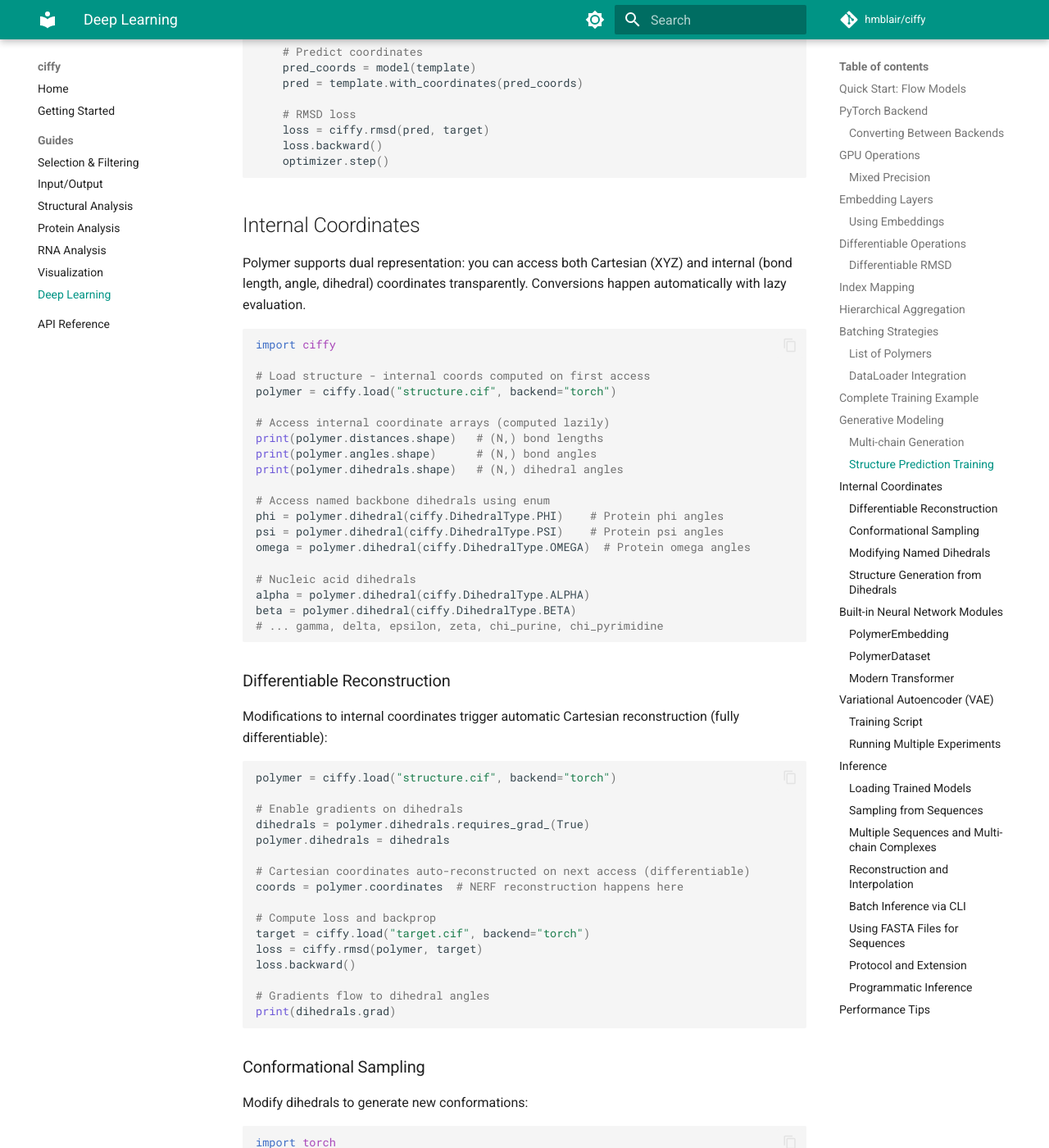
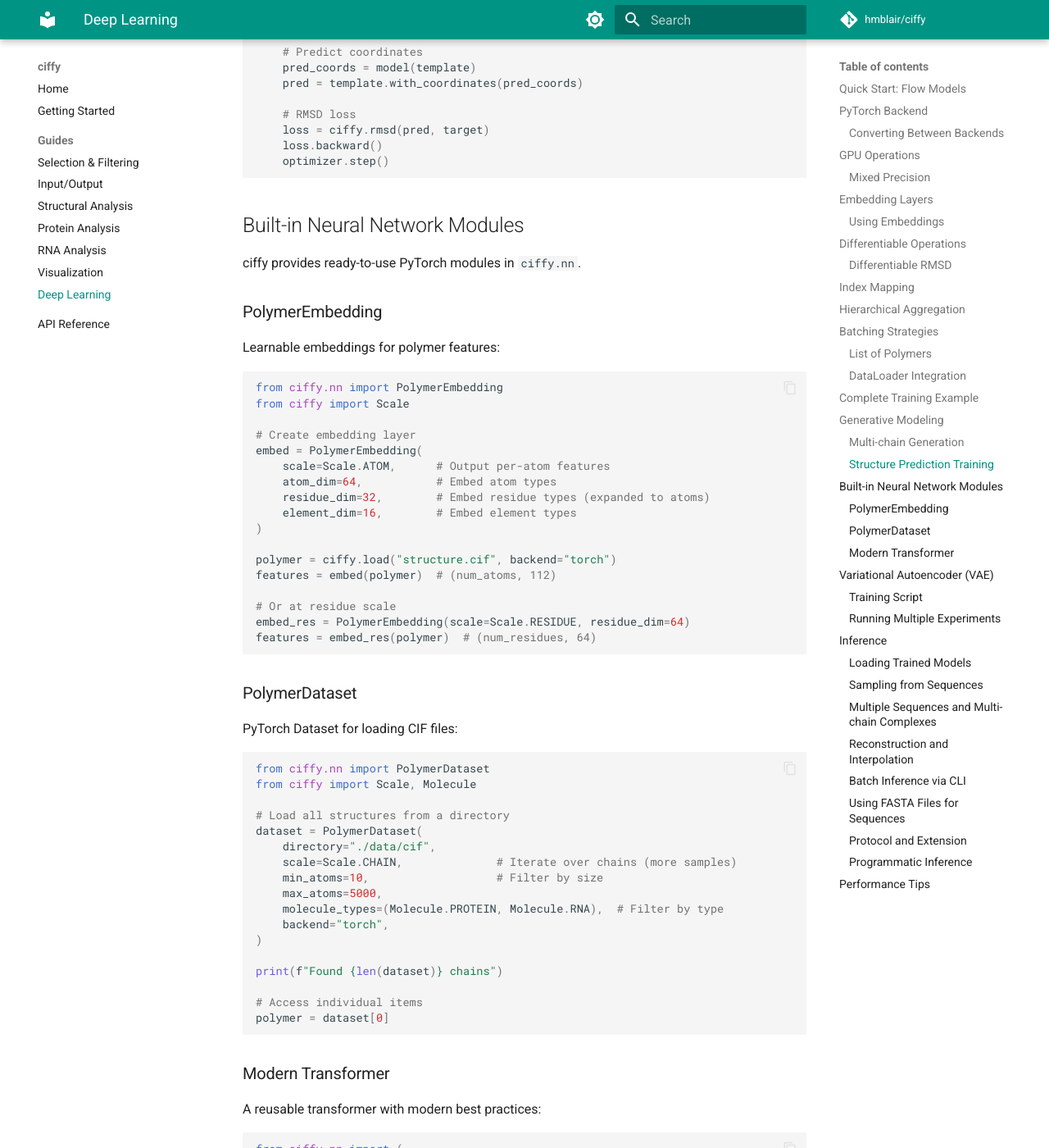
Before and after one commit to hmblair/ciffy, an MkDocs documentation site: the page built from docs/guides/deep-learning.md, in a window 1280 px wide and 1400 px high, scrolled down 8305 px. Shown: the whole window at 82% size. Built offline with MkDocs 1.6.1 and Material for MkDocs 9.7.7, drawn with Linux system fonts in a browser that asks for light colours; comment, search, counter and statistics services are not loaded; some of the changed text lies outside the part shown.

Commit message:
docs: Remove references to deprecated internal coordinate system
- README.md: Remove "Internal Coordinates" section
- docs/api.md: Remove distances/angles/dihedrals/dihedral/set_dihedral
  from Polymer members, remove randomize_backbone section
- docs/guides/deep-learning.md: Remove "Internal Coordinates" section
- cuda/README.md: Remove deprecated distance/angle/dihedral examples
- CONTRIBUTING.md: Remove reference to deleted setup_cuda.py
- KNOWN_ISSUES.md: Remove "Sampling Module Non-Functional" section
  (deprecated functions have been removed)

🤖 Generated with [Claude Code](https://claude.com/claude-code)

Co-Authored-By: Claude Opus 4.5 <noreply@anthropic.com>

````diff
--- a/docs/guides/deep-learning.md
+++ b/docs/guides/deep-learning.md
@@ -417,112 +417,6 @@ for sequence, target_cif in dataset:
     loss = ciffy.rmsd(pred, target)
     loss.backward()
     optimizer.step()
-```
-
-## Internal Coordinates
-
-Polymer supports dual representation: you can access both Cartesian (XYZ) and internal (bond length, angle, dihedral) coordinates transparently. Conversions happen automatically with lazy evaluation.
-
-```python
-import ciffy
-
-# Load structure - internal coords computed on first access
-polymer = ciffy.load("structure.cif", backend="torch")
-
-# Access internal coordinate arrays (computed lazily)
-print(polymer.distances.shape)   # (N,) bond lengths
-print(polymer.angles.shape)      # (N,) bond angles
-print(polymer.dihedrals.shape)   # (N,) dihedral angles
-
-# Access named backbone dihedrals using enum
-phi = polymer.dihedral(ciffy.DihedralType.PHI)    # Protein phi angles
-psi = polymer.dihedral(ciffy.DihedralType.PSI)    # Protein psi angles
-omega = polymer.dihedral(ciffy.DihedralType.OMEGA)  # Protein omega angles
-
-# Nucleic acid dihedrals
-alpha = polymer.dihedral(ciffy.DihedralType.ALPHA)
-beta = polymer.dihedral(ciffy.DihedralType.BETA)
-# ... gamma, delta, epsilon, zeta, chi_purine, chi_pyrimidine
-```
-
-### Differentiable Reconstruction
-
-Modifications to internal coordinates trigger automatic Cartesian reconstruction (fully differentiable):
-
-```python
-polymer = ciffy.load("structure.cif", backend="torch")
-
-# Enable gradients on dihedrals
-dihedrals = polymer.dihedrals.requires_grad_(True)
-polymer.dihedrals = dihedrals
-
-# Cartesian coordinates auto-reconstructed on next access (differentiable)
-coords = polymer.coordinates  # NERF reconstruction happens here
-
-# Compute loss and backprop
-target = ciffy.load("target.cif", backend="torch")
-loss = ciffy.rmsd(polymer, target)
-loss.backward()
-
-# Gradients flow to dihedral angles
-print(dihedrals.grad)
-```
-
-### Conformational Sampling
-
-Modify dihedrals to generate new conformations:
-
-```python
-import torch
-
-polymer = ciffy.load("structure.cif", backend="torch")
-
-# Perturb backbone dihedrals
-noise = torch.randn_like(polymer.dihedrals) * 0.1
-new_dihedrals = polymer.dihedrals + noise
-polymer.dihedrals = new_dihedrals
-
-# Cartesian coordinates automatically recomputed
-new_coords = polymer.coordinates
-```
-
-### Modifying Named Dihedrals
-
-Set specific backbone angles while preserving others:
-
-```python
-polymer = ciffy.load("structure.cif", backend="torch")
-
-# Get current phi angles
-phi = polymer.dihedral(ciffy.DihedralType.PHI)
-
-# Modify phi angles
-new_phi = phi + torch.randn_like(phi) * 0.1
-polymer.set_dihedral(ciffy.DihedralType.PHI, new_phi)
-
-# Cartesian coordinates auto-update on next access
-coords = polymer.coordinates
-```
-
-### Structure Generation from Dihedrals
-
-Generate structures by predicting dihedral angles:
-
-```python
-class DihedralPredictor(nn.Module):
-    def __init__(self, hidden_dim=256):
-        super().__init__()
-        self.encoder = nn.TransformerEncoder(...)
-        self.dihedral_head = nn.Linear(hidden_dim, 1)
-
-    def forward(self, template):
-        # Predict dihedral angles for each atom
-        h = self.encoder(...)
-        pred_dihedrals = self.dihedral_head(h).squeeze(-1)
-
-        # Set dihedrals (Cartesian auto-recomputed)
-        template.dihedrals = pred_dihedrals
-        return template.coordinates
 ```
 
 ## Built-in Neural Network Modules
````
Also changed, not shown: CONTRIBUTING.md (+1 -2 lines), KNOWN_ISSUES.md (+0 -16 lines), README.md (+0 -35 lines), cuda/README.md (+1 -4 lines), docs/api.md (+0 -13 lines).
